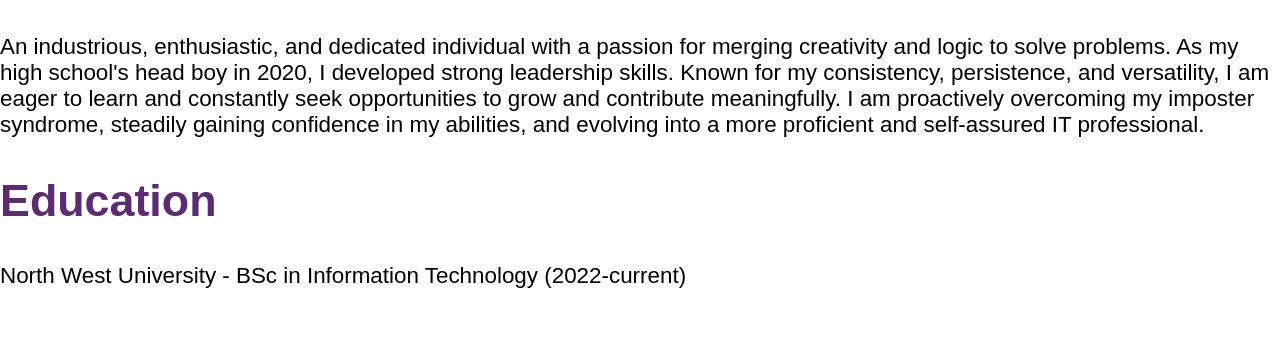
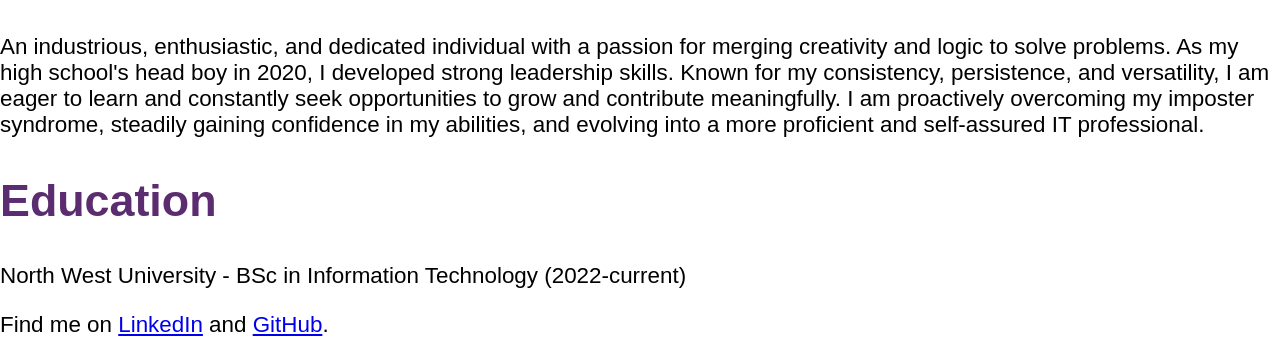
Before and after one commit to Ayanda2002/Virtual-CV, a plain HTML site: page index.html in a window 1280 px wide. Shown: the part 547-907 px from the top of the page. Before the commit the page ends 859 px from the top, so only its background shows below. Drawn offline with Linux system fonts and the light colour scheme.

Commit message:
Links
Added LinkedIn & GitHub profile links.

```diff
--- a/index.html
+++ b/index.html
@@ -33,6 +33,9 @@
     </main>
 
     <footer>
+        <p>
+            Find me on <a href="https://www.linkedin.com/in/ayanda-mqomo-384194234">LinkedIn</a> and <a href="https://github.com/Ayanda2002">GitHub</a>.
+        </p>
 
     </footer>
 </body>
```
